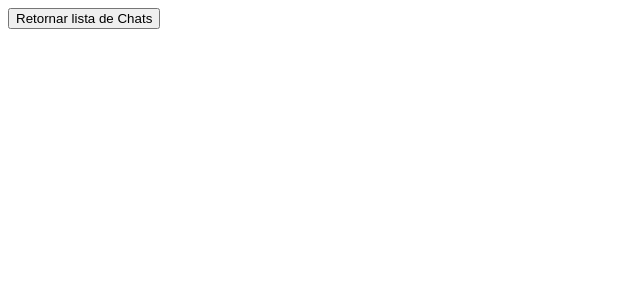
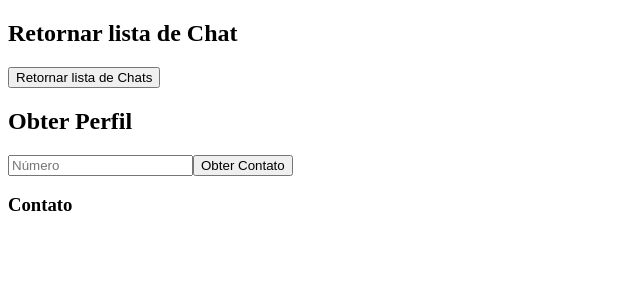
Before and after one commit to OmarBahmad/chatpro-api, a React (Create React App) app: page /contacts in a window 1280 px wide. Shown: the top 300 px of the page, without its empty margins (0-640 px from the left). Built offline with nearby package versions, Linux system fonts and the light colour scheme.

Commit message:
contacts finished

```diff
--- /dev/null
+++ b/src/Pages/Contacts/GetUniqueContact/index.js
@@ -0,0 +1,47 @@
+/* eslint-disable jsx-a11y/alt-text */
+import React, { useState } from "react";
+import { getProfile } from "../../../Actions/Contacts";
+
+export default function GetUniqueContact() {
+  const [number, setNumber] = useState("");
+  const [data,setData] = useState([])
+
+  async function sendCTT() {
+    const obj = {
+      number,
+    };
+    try {
+      const resp = await getProfile(obj);
+      alert("Contato obtido com sucesso.");
+      console.log(resp);
+      setData(resp)
+    } catch (err) {
+      console.log("erro");
+    }
+    setNumber("");
+  }
+  return (
+    <div>
+      <h2>Obter Perfil</h2>
+      <input
+        placeholder="Número"
+        value={number}
+        onChange={(e) => setNumber(e.target.value)}
+      />
+      <button onClick={sendCTT}>Obter Contato</button>
+
+      <div>
+        <h3>Contato</h3>
+        <div>
+          <p>{data.name}</p>
+          <p>{data.jid}</p>
+          <img src={data.eurl} />
+        </div>
+      </div>
+    </div>
+  );
+}
+
+/*
+number: "62982530552"
+*/
--- /dev/null
+++ b/src/Pages/Contacts/SearchContacts/index.js
@@ -0,0 +1,19 @@
+import React from "react";
+import { getContacts } from "../../../Actions/Contacts";
+
+export default function SearchContacts() {
+  async function postB() {
+    try {
+      const resp = await getContacts();
+      console.log(resp);
+    } catch (err) {
+      console.log("erro");
+    }
+  }
+  return (
+    <div>
+      <h2>Retornar lista de Chat</h2>
+      <button onClick={postB}>Retornar lista de Chats</button>
+    </div>
+  );
+}
--- a/src/Pages/Contacts/index.js
+++ b/src/Pages/Contacts/index.js
@@ -1,19 +1,12 @@
 import React from "react";
-import { getContacts } from "../../Actions/Contacts";
+import SearchContacts from "./SearchContacts";
+import GetUniqueContact from "./GetUniqueContact";
 
 export default function Contacts() {
-  async function postB() {
-    try {
-      const resp = await getContacts();
-      console.log(resp);
-    } catch (err) {
-      console.log("erro");
-    }
-  }
-
   return (
     <div>
-      <button onClick={postB}>Retornar lista de Chats</button>
+      <SearchContacts />
+      <GetUniqueContact />
     </div>
   );
 }
```
Also changed, not shown: src/Pages/Message/SendLocation/index.js (line endings or trailing spaces).
